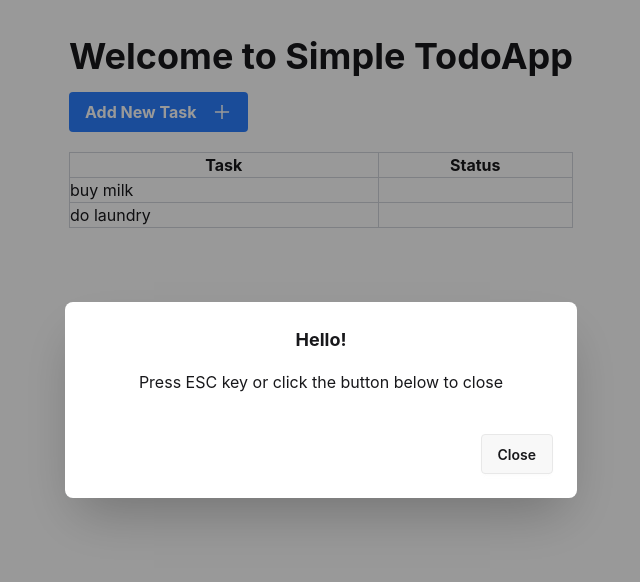
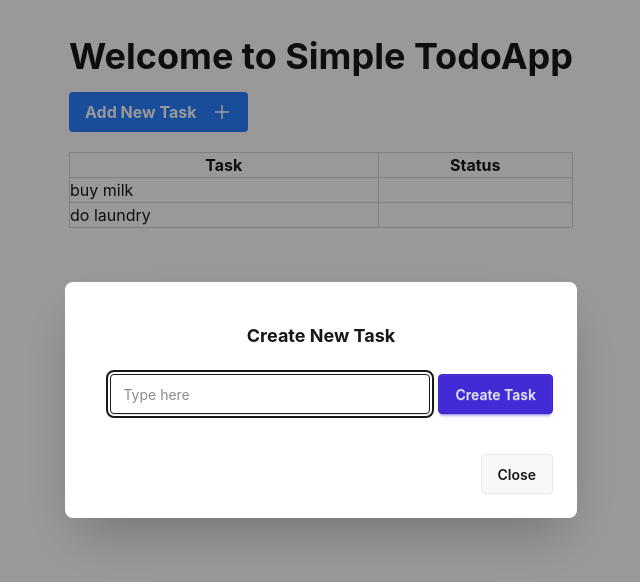
Before and after one commit to JiradaWi/ReactTodo, a Next.js app: page / in a window 1280 px wide. Both pictures are taken after a click on the button "Add New Task". Shown: the top 582 px of the page, without its empty margins (319-959 px from the left). Built offline with nearby package versions, Linux system fonts and the light colour scheme; data requests are answered from the project's data file.

Commit message:
form in modal

```diff
--- a/app/components/AddTask.tsx
+++ b/app/components/AddTask.tsx
@@ -7,6 +7,13 @@
 
 const AddTask = () => {
     const [modalOpen, setModalOpen] = useState<boolean>(false);
+    const [newTaskValue, setNewTaskValue] = useState<string>("");
+
+    const handleSubmitTodo: React.FormEventHandler<HTMLFormElement> = (e) => {
+        e.preventDefault();
+        console.log("New Task Value:", newTaskValue);
+        setNewTaskValue('');
+    };
 
     return (
     <div>
@@ -17,7 +24,22 @@
             <AiOutlinePlus size={20} className="ml-2" />
         </button>
 
-        <Modal modalOpen={modalOpen} setModalOpen={setModalOpen} />
+        <Modal modalOpen={modalOpen} setModalOpen={setModalOpen} >
+            <form onSubmit={handleSubmitTodo}>
+                <h2 className="font-bold text-lg">Create New Task</h2>
+                <div className="modal-action">
+                    <input type="text"
+                    placeholder="Type here"
+                    value={newTaskValue}
+                    onChange={(e) => setNewTaskValue(e.target.value)}
+                    className="input input-bordered w-full max-w-xs"/>
+
+                    <button type="submit" className="btn btn-primary">
+                        Create Task
+                    </button>
+                </div>
+            </form>
+        </Modal>
     </div>
 
     );
--- a/app/components/Modal.tsx
+++ b/app/components/Modal.tsx
@@ -2,10 +2,11 @@
 
 interface ModalProps {
     modalOpen: boolean;
-    setModalOpen: (open: boolean) => void;
+    setModalOpen: (open: boolean) => boolean | void;
+    children: React.ReactNode;
 }
 
-const Modal: React.FC<ModalProps> = ({ modalOpen, setModalOpen }) => {
+const Modal: React.FC<ModalProps> = ({ modalOpen, setModalOpen, children }) => {
     const dialogRef = useRef<HTMLDialogElement>(null);
 
     useEffect(() => {
@@ -23,8 +24,10 @@
             onClose={() => setModalOpen(false)}
         >
             <div className="modal-box">
-                <h3 className="font-bold text-lg">Hello!</h3>
-                <p className="py-4">Press ESC key or click the button below to close</p>
+                {/* <h3 className="font-bold text-lg">Hello!</h3> */}
+
+                <p className="py-4">{children}</p>
+
                 <div className="modal-action">
                     <button className="btn" onClick={() => setModalOpen(false)}>
                         Close
```
